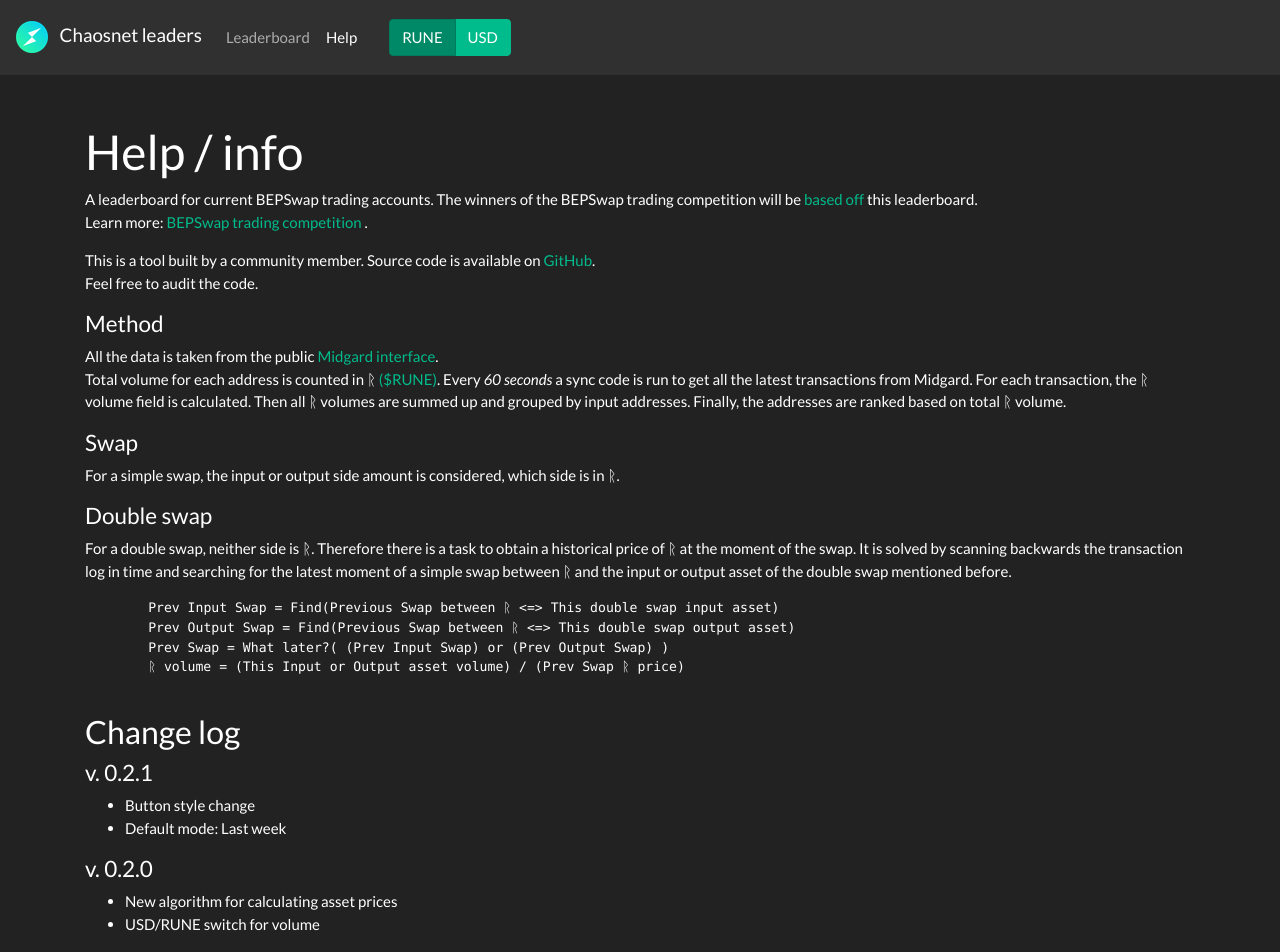
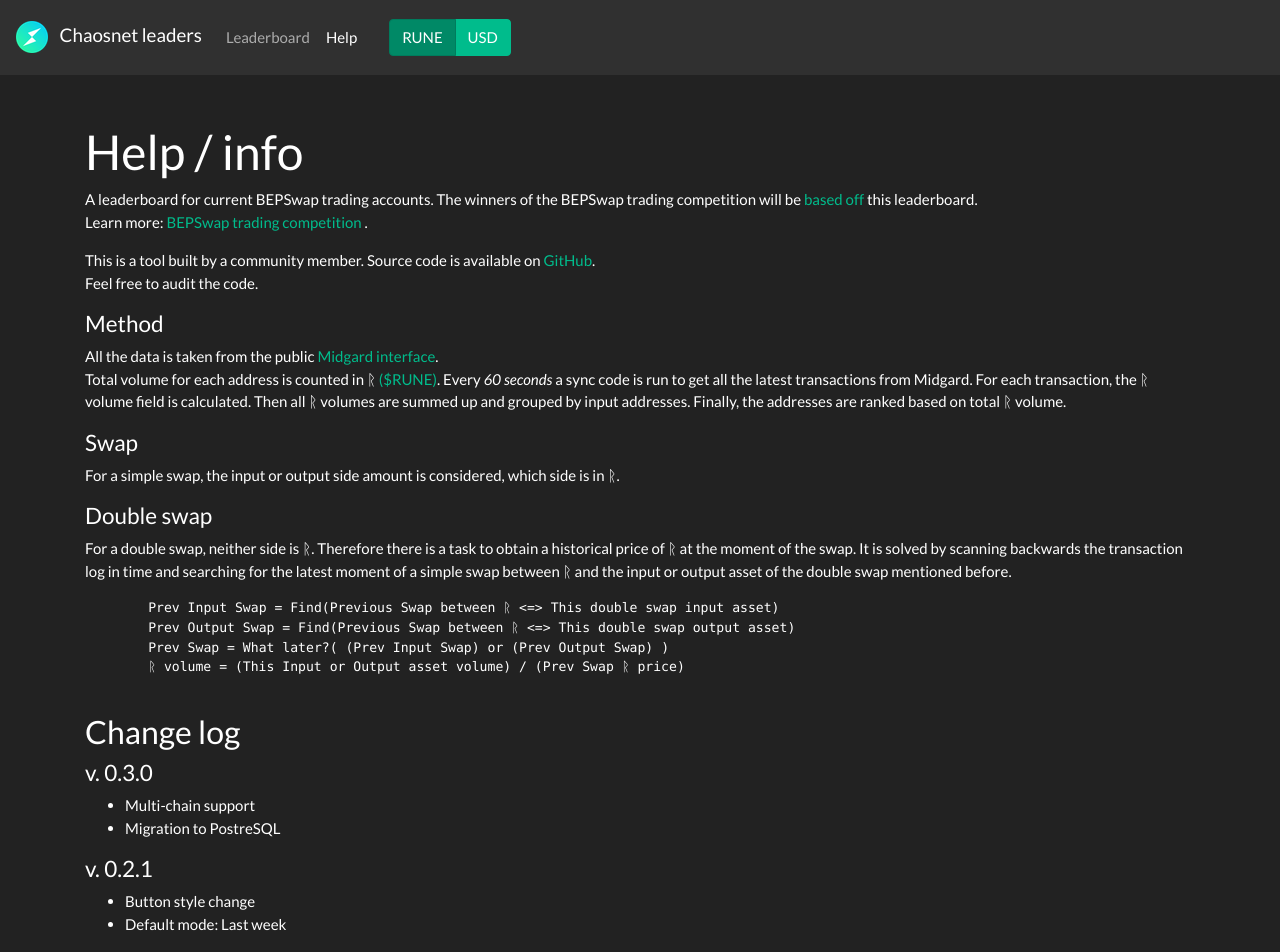
Before and after one commit to tirinox/chaosnetleaders, a Vue app in the folder frontend/: page /help in a window 1280 px wide. Shown: the top 952 px of the page. Built offline with nearby package versions, Linux system fonts and the light colour scheme.

Commit message:
frontend adopted for new api changes + version bump

```diff
--- a/frontend/package.json
+++ b/frontend/package.json
@@ -1,6 +1,6 @@
 {
   "name": "chaosnet-leaders",
-  "version": "0.2.1",
+  "version": "0.3.0",
   "private": true,
   "scripts": {
     "serve": "vue-cli-service serve",
--- a/frontend/src/App.vue
+++ b/frontend/src/App.vue
@@ -70,7 +70,7 @@
       ]
     },
     packageJson () {
-      return '0.2.1'
+      return '0.3.0'
     }
   }
 }
--- a/frontend/src/components/Help.vue
+++ b/frontend/src/components/Help.vue
@@ -46,6 +46,11 @@
         ᚱ volume = (This Input or Output asset volume) / (Prev Swap ᚱ price)
       </pre>
       <h3>Change log</h3>
+      <h4>v. 0.3.0</h4>
+      <ul>
+        <li>Multi-chain support</li>
+        <li>Migration to PostreSQL</li>
+      </ul>
       <h4>v. 0.2.1</h4>
       <ul>
         <li>Button style change</li>
--- a/frontend/src/components/Leaderboard.vue
+++ b/frontend/src/components/Leaderboard.vue
@@ -40,14 +40,14 @@
         </thead>
 
         <tbody>
-        <tr v-for="(item, index) in data.leaderboard" :key="item.input_address">
+        <tr v-for="(item, index) in data.leaderboard" :key="item.user_address">
           <th scope="row">
             <span class="lead">{{ getPaginatedIndex(index) }}.</span>
           </th>
 
           <td>
-            <a :href="'https://viewblock.io/thorchain/address/' + item.input_address" target="_blank">
-              {{ item.input_address | shortAddress }}
+            <a :href="'https://viewblock.io/thorchain/address/' + item.user_address" target="_blank">
+              {{ item.user_address | shortAddress }}
             </a>
           </td>
 
--- a/frontend/vue.config.js
+++ b/frontend/vue.config.js
@@ -12,4 +12,7 @@
       ]
     }
   },
+  devServer: {
+    proxy: 'http://localhost:5000'
+  }
 }
```
